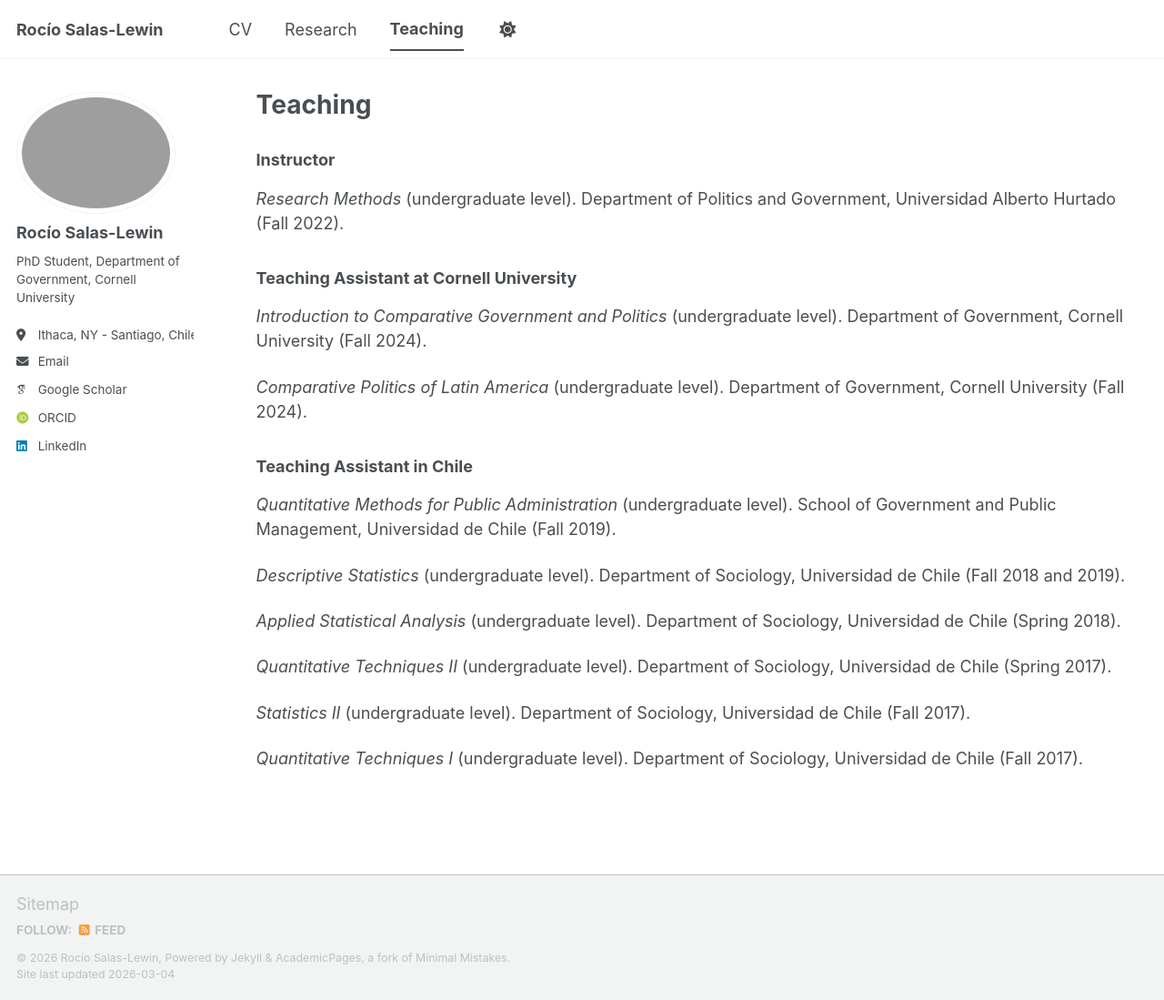
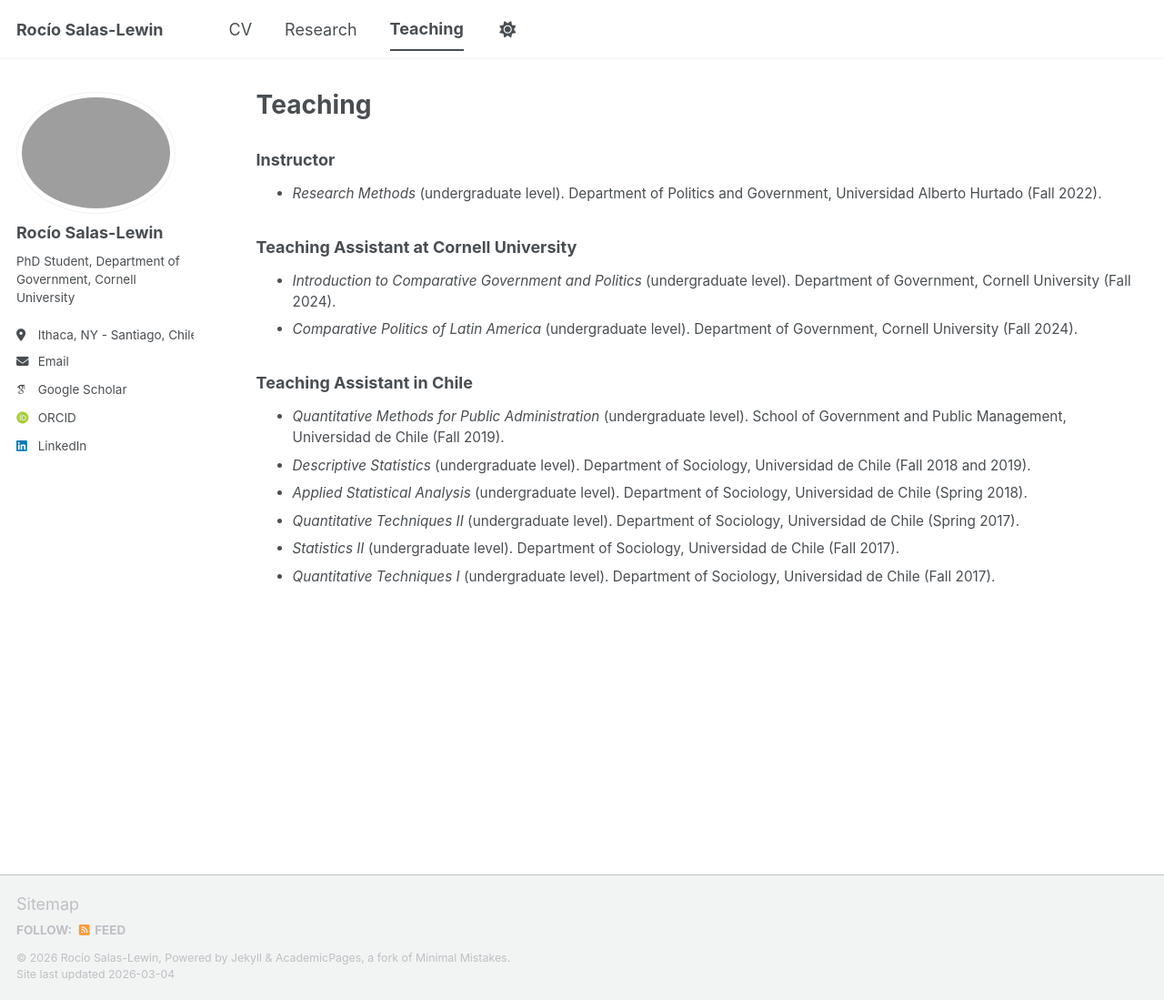
Before and after one commit to rsalaslewin/rsalaslewin.github.io, a Jekyll site: the page built from _pages/teaching.html, in a window 1280 px wide and 1099 px high. Shown: the whole window at 91% size. Built offline with Jekyll 4.4.1, drawn with Linux system fonts in a browser that asks for light colours; some web fonts are replaced; a script bundle is joined from its source files by our own code; library files that are not in the unit come from our copies.

Commit message:
Update teaching.html

```diff
--- a/_pages/teaching.html
+++ b/_pages/teaching.html
@@ -6,19 +6,22 @@ author_profile: true
 ---
 
 <h3>Instructor</h3>
-
-<p><em>Research Methods</em> (undergraduate level). Department of Politics and Government, Universidad Alberto Hurtado (Fall 2022).</p>
+<ul style="font-size: 0.85em;">
+  <li><em>Research Methods</em> (undergraduate level). Department of Politics and Government, Universidad Alberto Hurtado (Fall 2022).</li>
+</ul>
 
 <h3>Teaching Assistant at Cornell University</h3>
-
-<p><em>Introduction to Comparative Government and Politics</em> (undergraduate level). Department of Government, Cornell University (Fall 2024).</p>
-<p><em>Comparative Politics of Latin America</em> (undergraduate level). Department of Government, Cornell University (Fall 2024).</p>
+<ul style="font-size: 0.85em;">
+  <li><em>Introduction to Comparative Government and Politics</em> (undergraduate level). Department of Government, Cornell University (Fall 2024).</li>
+  <li><em>Comparative Politics of Latin America</em> (undergraduate level). Department of Government, Cornell University (Fall 2024).</li>
+</ul>
 
 <h3>Teaching Assistant in Chile</h3>
-
-<p><em>Quantitative Methods for Public Administration</em> (undergraduate level). School of Government and Public Management, Universidad de Chile (Fall 2019).</p>
-<p><em>Descriptive Statistics</em> (undergraduate level). Department of Sociology, Universidad de Chile (Fall 2018 and 2019).</p>
-<p><em>Applied Statistical Analysis</em> (undergraduate level). Department of Sociology, Universidad de Chile (Spring 2018).</p>
-<p><em>Quantitative Techniques II</em> (undergraduate level). Department of Sociology, Universidad de Chile (Spring 2017).</p>
-<p><em>Statistics II</em> (undergraduate level). Department of Sociology, Universidad de Chile (Fall 2017).</p>
-<p><em>Quantitative Techniques I</em> (undergraduate level). Department of Sociology, Universidad de Chile (Fall 2017).</p>
+<ul style="font-size: 0.85em;">
+  <li><em>Quantitative Methods for Public Administration</em> (undergraduate level). School of Government and Public Management, Universidad de Chile (Fall 2019).</li>
+  <li><em>Descriptive Statistics</em> (undergraduate level). Department of Sociology, Universidad de Chile (Fall 2018 and 2019).</li>
+  <li><em>Applied Statistical Analysis</em> (undergraduate level). Department of Sociology, Universidad de Chile (Spring 2018).</li>
+  <li><em>Quantitative Techniques II</em> (undergraduate level). Department of Sociology, Universidad de Chile (Spring 2017).</li>
+  <li><em>Statistics II</em> (undergraduate level). Department of Sociology, Universidad de Chile (Fall 2017).</li>
+  <li><em>Quantitative Techniques I</em> (undergraduate level). Department of Sociology, Universidad de Chile (Fall 2017).</li>
+</ul>
```
